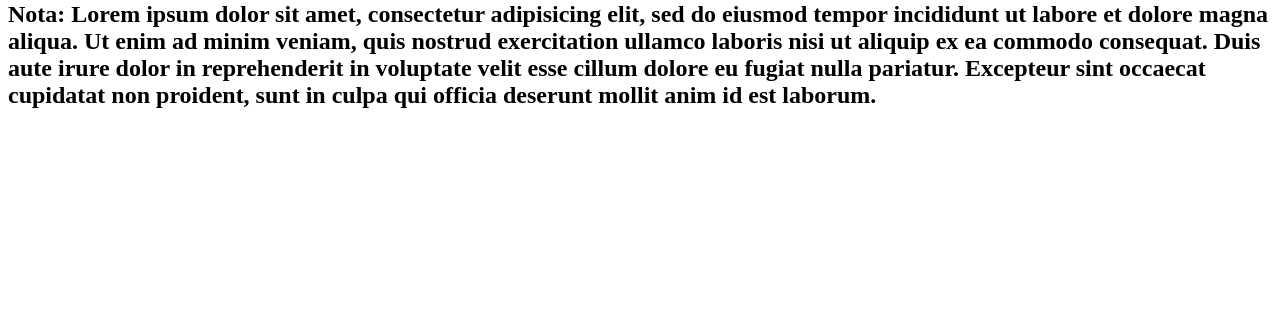
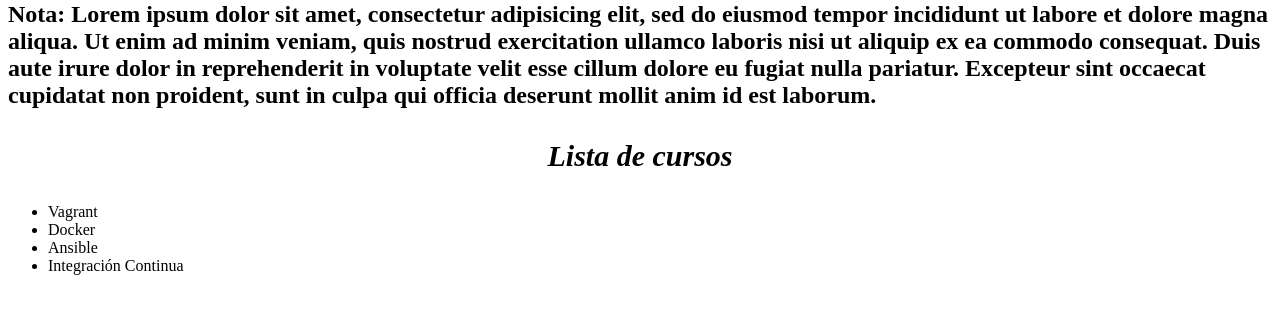
Before and after one commit to MartinGerez19/alura-git, a plain HTML site: page index.html in a window 1280 px wide. Shown: the part 149-462 px from the top of the page. Drawn offline with Linux system fonts and the light colour scheme.

Commit message:
Agregado de lista de cursos de index.html

```diff
--- a/index.html
+++ b/index.html
@@ -16,6 +16,7 @@
 			</ul>
 		</nav>
 	</header>
+	<div>
 		<h1>
 			Inicio
 		</h1>
@@ -27,6 +28,17 @@
 			cillum dolore eu fugiat nulla pariatur. Excepteur sint occaecat cupidatat non
 			proident, sunt in culpa qui officia deserunt mollit anim id est laborum.
 		</h2>
+	</div>
+	<main>
+		<h3 style="font-size: 30px; text-align: center;"><b><i>Lista de cursos</i></b></h3>
+		<ul>
+			<li>Vagrant</li>
+			<li>Docker</li>
+			<li>Ansible</li>
+			<li>Integración Continua</li>
+		</ul>
+	</main>
+
 
 </body>
 </html>
```
Lines whose indentation alone changed are shown as unchanged.
